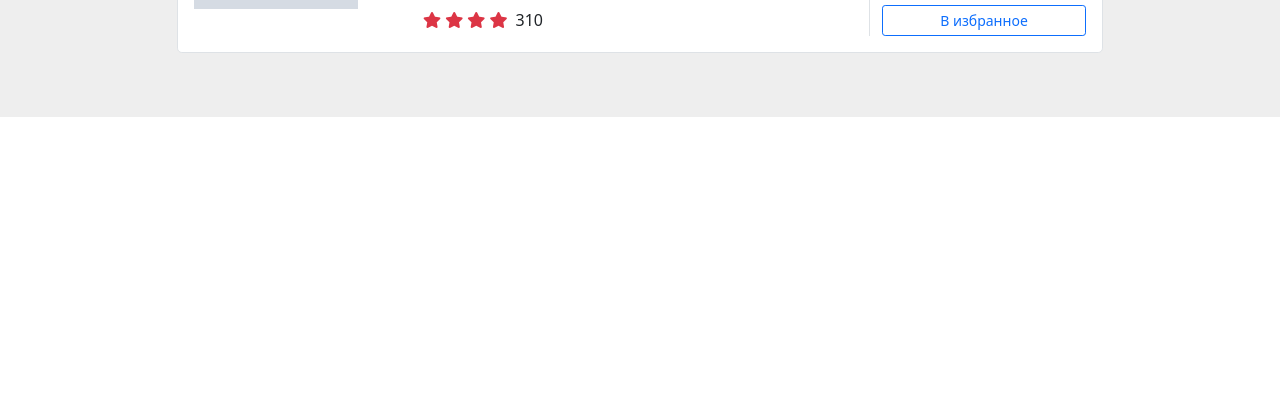
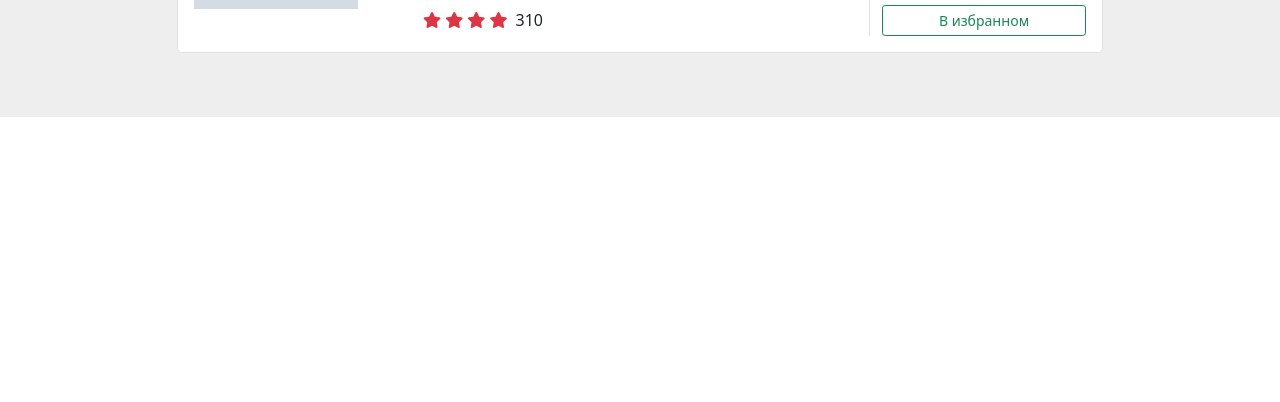
Before and after one commit to regxb/worstShop, a Django app: a page that uses catalog/templates/catalog/products.html in a window 1280 px wide. Shown: the part 398-800 px from the top of the page. Run offline with Django 5.2, Linux system fonts and the light colour scheme; a user stored in the database is signed in; tables that the repository leaves empty hold one stand-in row (values such as "Sample post"); grey boxes marked "Sample" are stand-in pictures; parts of the project's set-up code (start-up, migrations or seed data) failed here and were passed over; some libraries are stand-ins or nearby versions.

Commit message:
update products.html

```diff
--- a/catalog/templates/catalog/products.html
+++ b/catalog/templates/catalog/products.html
@@ -12,8 +12,8 @@
                 <div class="row">
                   <div class="col-3">
                     <div class="bg-image hover-zoom ripple rounded ripple-surface">
-                      <img src="{{ product.image.url }}" class="product-image" style="width: 80%"/>
-                      <a href="#">
+                      <a href="{% url 'catalog:detail' product.slug %}">
+                        <img src="{{ product.image.url }}" class="product-image" style="width: 80%"/>
                         <div class="hover-overlay">
                           <div class="mask" style="background-color: rgba(253, 253, 253, 0.15);"></div>
                         </div>
@@ -21,7 +21,7 @@
                     </div>
                   </div>
                   <div class="col-md-6 col-lg-6 col-xl-6 d-flex flex-column">
-                    <h5>{{ product.title }}</h5>
+                    <a href="{% url 'catalog:detail' product.slug %}" style="text-decoration: none; color: black"><h5>{{ product.title }}</h5></a>
                     <p class="mb-4 mb-md-0">
                       {{ product.description }}
                     </p>
@@ -52,10 +52,17 @@
                           Добавить в корзину
                         </button>
                       {% endif %}
-                      <button class="btn btn-outline-primary btn-sm mt-2"
-                              type="button">
-                        В избранное
-                      </button>
+                      {% if product.title in wishlist_product_title %}
+                        <a class="btn btn btn-outline-success btn-sm mt-2" href="{% url 'users:wishlist' %}">
+                          В избранном
+                        </a>
+                      {% else %}
+                        <button class="add-wishlist btn btn-outline-primary btn-sm mt-2" value="{{ product.id }}"
+                                type="button">
+                          Добавить в избранное
+                        </button>
+                      {% endif %}
+
                     </div>
                   </div>
                 </div>
@@ -85,7 +92,6 @@
                   action: 'post'
               },
               success: function (response) {
-                  console.log(product_id);
                   let newLink = $('<a>', {
                       class: 'btn btn-success btn-sm text-white',
                       href: '{% url "cart:cart_view" %}',
@@ -98,5 +104,37 @@
               },
           });
       });
+
+      $(document).on('click', '.add-wishlist', function (e) {
+          e.preventDefault();
+          var product_id = $(this).val();
+          var $button = $(this);
+
+          $.ajax({
+              type: 'POST',
+              url: '{% url "users:wishlist_add" %}',
+              data: {
+                  product_id: product_id,
+                  csrfmiddlewaretoken: '{{ csrf_token }}',
+                  action: 'post'
+              },
+              success: function (response) {
+                  let newLink = $('<a>', {
+                      class: 'btn btn btn-outline-success btn-sm mt-2',
+                      href: '{% url "users:wishlist" %}',
+                      text: 'В избранном'
+                  });
+                  $button.replaceWith(newLink);
+                  $('#wishlist-count').text(response.wishlist_quantity);
+
+              },
+              error: function (xhr) {
+                  if (xhr.status === 401) {
+                      window.location.href = '/user/login/';
+                  }
+              }
+          });
+      });
+
   </script>
 {% endblock %}
```
